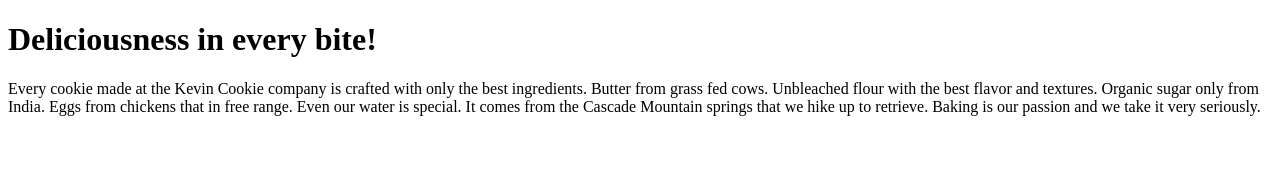
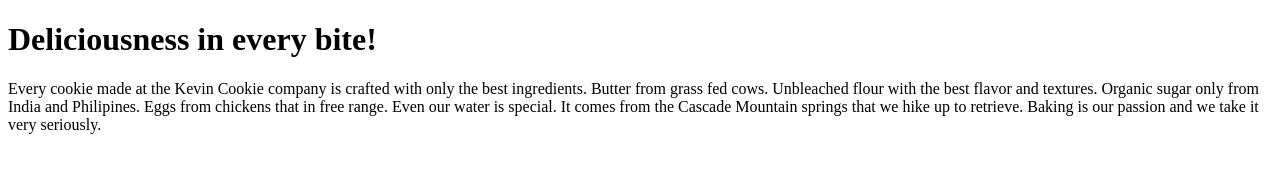
Before and after one commit to jamesroy7/JamesCookie.com, a plain HTML site: page index.htm in a window 1280 px wide. Drawn offline with Linux system fonts and the light colour scheme.

Commit message:
Update index.htm

```diff
--- a/index.htm
+++ b/index.htm
@@ -4,7 +4,7 @@
 
 <h1>Deliciousness in every bite!</h1>
 
-<p>Every cookie made at the Kevin Cookie company is crafted with only the best ingredients. Butter from grass fed cows. Unbleached flour with the best flavor and textures. Organic sugar only from India. Eggs from chickens that in free range. Even our water is special. It comes from the Cascade Mountain springs that we hike up to retrieve. Baking is our passion and we take it very seriously.</p>
+<p>Every cookie made at the Kevin Cookie company is crafted with only the best ingredients. Butter from grass fed cows. Unbleached flour with the best flavor and textures. Organic sugar only from India and Philipines. Eggs from chickens that in free range. Even our water is special. It comes from the Cascade Mountain springs that we hike up to retrieve. Baking is our passion and we take it very seriously.</p>
 
 
 </body>
```
